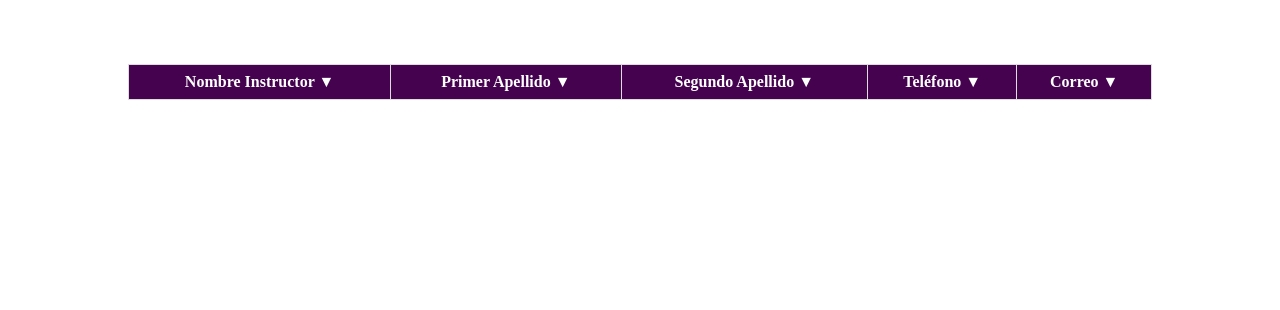
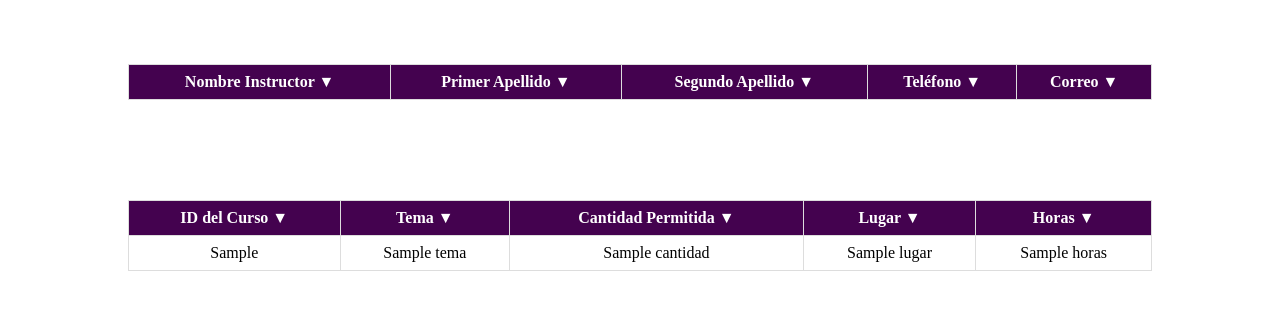
Before and after one commit to diegogodinezr/SistemMultiBase, a Django app: page /mostrarcursos/ in a window 1280 px wide. Shown: the part 138-448 px from the top of the page. Run offline with Django 4.2, Linux system fonts and the light colour scheme; tables that the repository leaves empty hold one stand-in row (values such as "Sample post"); a database or web service that is not in the repository returns one stand-in record (values such as "Sample title"); data that the repository does not hold is empty.

Commit message:
Conexion con mongo completada

```diff
--- a/app/views.py
+++ b/app/views.py
@@ -1,5 +1,6 @@
 from django.shortcuts import render
 import pyodbc
+import pymongo
 
 # Create your views here.
 def index(request):
@@ -26,4 +27,12 @@
     for row in rows:
         print(row)
 
-    return render(request, 'cursos.html', {'instructor': rows})
+    # Conexión a la base de datos MongoDB
+    mongo_client = pymongo.MongoClient('mongodb://daniel:belicon@25.10.16.136:27017/cursos')
+    db_mongo = mongo_client['cursos']
+    collection_mongo = db_mongo['curso']
+
+    cursos_mongo = list(collection_mongo.find())  # Recupera todos los documentos de la colección "curso"
+    print(cursos_mongo)
+
+    return render(request, 'cursos.html', {'instructor': rows, 'cursos': cursos_mongo})
--- a/templates/cursos.html
+++ b/templates/cursos.html
@@ -101,6 +101,32 @@
         </table>
     </section>
 
+    <section>
+        <table>
+            <thead>
+                <tr>
+                    <th>ID del Curso</th>
+                    <th>Tema</th>
+                    <th>Cantidad Permitida</th>
+                    <th>Lugar</th>
+                    <th>Horas</th>
+                </tr>
+            </thead>
+            <tbody>
+                {% for curso in cursos %}
+                    <tr>
+                        <td>{{ curso.ID_Curso }}</td>
+                        <td>{{ curso.Tema }}</td>
+                        <td>{{ curso.Cantidad }}</td>
+                        <td>{{ curso.Lugar }}</td>
+                        <td>{{ curso.Horas }}</td>
+                    </tr>
+                {% endfor %}
+            </tbody>
+        </table>
+    </section>
+
+
     <script>
         const svgIcon = document.querySelector('.icon-tabler-arrow-left');
         svgIcon.addEventListener('click', function() {
```
Also changed, not shown: SistemMultiBase/settings.py (+1 -12 lines).
